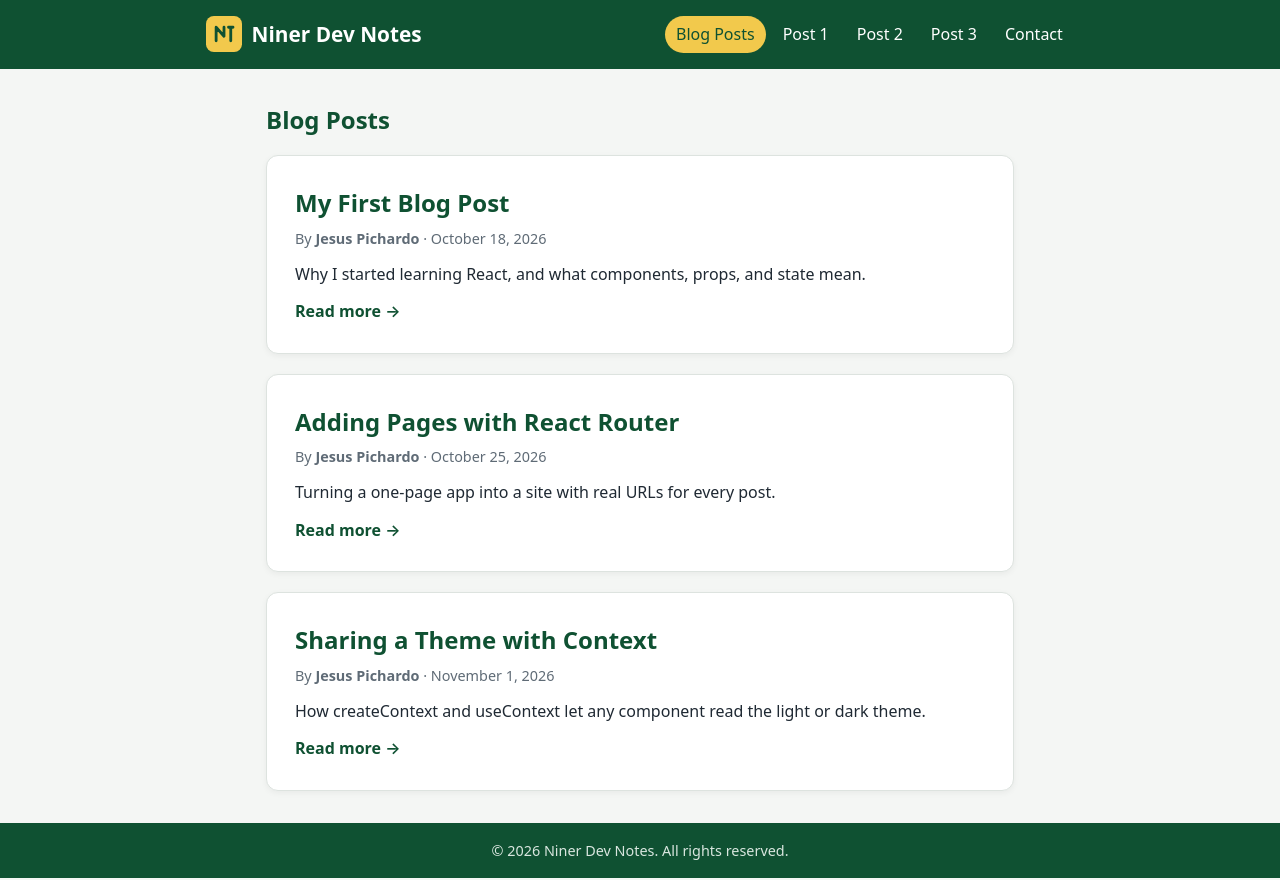
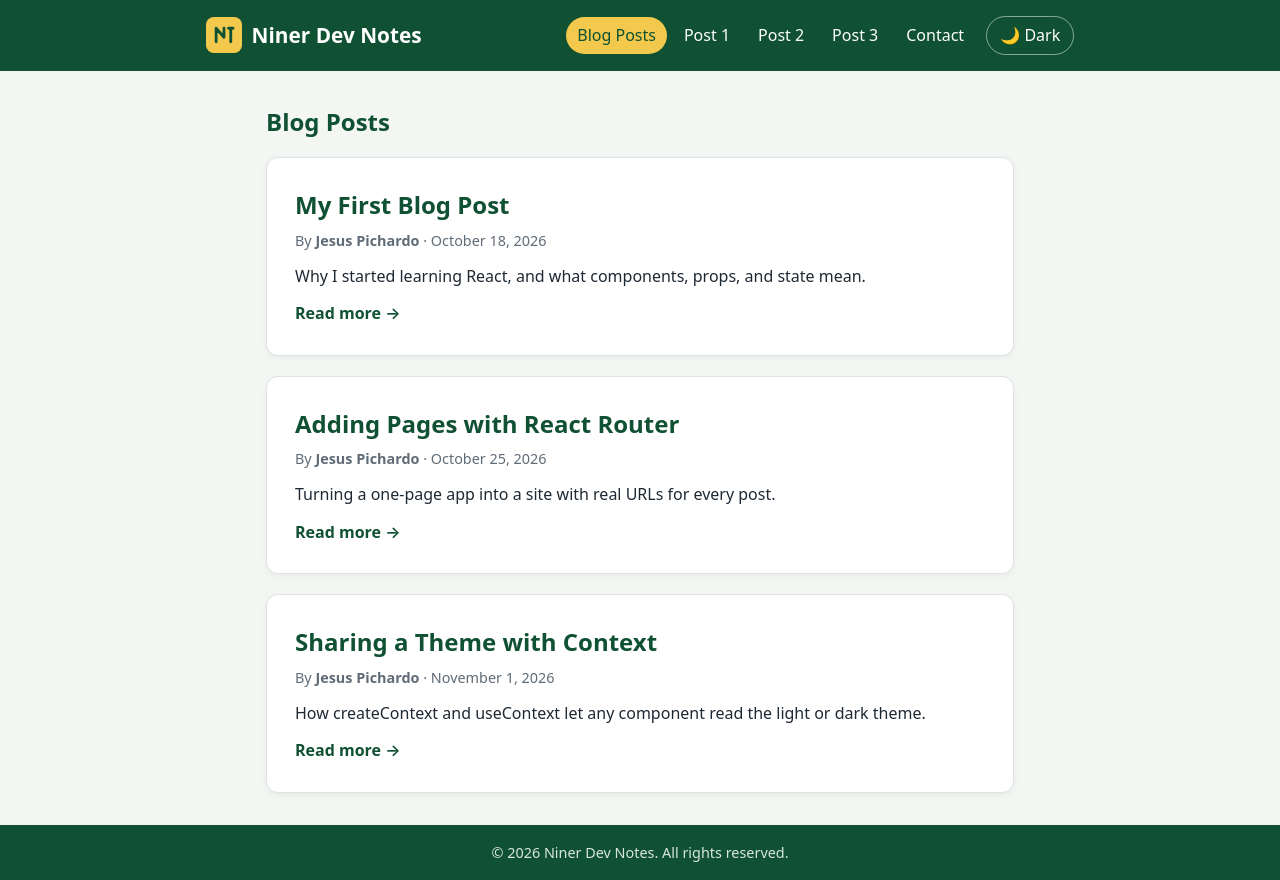
Before and after one commit to BobbyPinn/blog-lab, a React (Vite) app: page / in a window 1280 px wide. Built offline with nearby package versions, Linux system fonts and the light colour scheme.

Commit message:
Part 5: Add light/dark ThemeContext with navbar toggle saved to localStorage

```diff
--- a/src/components/layout/CommonLayout.jsx
+++ b/src/components/layout/CommonLayout.jsx
@@ -1,11 +1,15 @@
+import { useContext } from 'react'
 import { Outlet } from 'react-router'
+import { ThemeContext } from '../../context/ThemeContext.js'
 import Navbar from './Navbar.jsx'
 import Footer from './Footer.jsx'
 
 // Shared page frame: the matching child route renders where <Outlet /> is
 function CommonLayout() {
+  const { theme } = useContext(ThemeContext)
+
   return (
-    <div className="page">
+    <div className={`page theme-${theme}`}>
       <Navbar />
       <main className="main">
         <Outlet />
--- a/src/components/layout/Navbar.jsx
+++ b/src/components/layout/Navbar.jsx
@@ -1,7 +1,12 @@
+import { useContext } from 'react'
 import { Link, NavLink } from 'react-router'
+import { ThemeContext } from '../../context/ThemeContext.js'
 import { posts } from '../../data/posts.js'
 
 function Navbar() {
+  const { theme, toggleTheme } = useContext(ThemeContext)
+  const nextTheme = theme === 'light' ? 'dark' : 'light'
+
   return (
     <header className="header">
       <div className="header-inner">
@@ -20,6 +25,14 @@ function Navbar() {
             </NavLink>
           ))}
           <NavLink to="/contact">Contact</NavLink>
+          <button
+            type="button"
+            className="theme-toggle"
+            onClick={toggleTheme}
+            aria-label={`Switch to ${nextTheme} mode`}
+          >
+            {theme === 'light' ? '🌙 Dark' : '☀️ Light'}
+          </button>
         </nav>
       </div>
     </header>
--- /dev/null
+++ b/src/context/ThemeContext.js
@@ -0,0 +1,4 @@
+import { createContext } from 'react'
+
+// Components read this with useContext(ThemeContext) to get { theme, toggleTheme }
+export const ThemeContext = createContext(null)
--- /dev/null
+++ b/src/context/ThemeProvider.jsx
@@ -0,0 +1,26 @@
+import { useState, useEffect } from 'react'
+import { ThemeContext } from './ThemeContext.js'
+
+function ThemeProvider({ children }) {
+  // Start with the saved theme if there is one (this function only runs on the first render)
+  const [theme, setTheme] = useState(() =>
+    localStorage.getItem('theme') === 'dark' ? 'dark' : 'light'
+  )
+
+  // Save the theme every time it changes so it survives a reload
+  useEffect(() => {
+    localStorage.setItem('theme', theme)
+  }, [theme])
+
+  function toggleTheme() {
+    setTheme(theme === 'light' ? 'dark' : 'light')
+  }
+
+  return (
+    <ThemeContext.Provider value={{ theme, toggleTheme }}>
+      {children}
+    </ThemeContext.Provider>
+  )
+}
+
+export default ThemeProvider
--- a/src/index.css
+++ b/src/index.css
@@ -3,14 +3,65 @@
 body {
   margin: 0;
   font-family: system-ui, -apple-system, 'Segoe UI', Roboto, sans-serif;
-  background: #f4f6f4;
-  color: #1f2933;
   line-height: 1.6;
 }
 
-.page { min-height: 100vh; display: flex; flex-direction: column; }
+/* Theme colors: CommonLayout puts theme-light or theme-dark on .page,
+   and every rule below reads these variables with var(--name) */
+.theme-light {
+  --bg: #f4f6f4;
+  --surface: #fff;
+  --input-bg: #fff;
+  --text: #1f2933;
+  --muted: #5f6b76;
+  --border: #dde3df;
+  --border-strong: #c9d3cd;
+  --divider: #e6ebe8;
+  --heading: #0f5132;
+  --header-bg: #0f5132;
+  --footer-text: #d9e6df;
+  --btn-bg: #0f5132;
+  --btn-hover: #0b3d26;
+  --btn-text: #fff;
+  --like: #d6455d;
+  --like-bg: #fdecef;
+  --ok-bg: #e6f4ea;
+  --ok-border: #a7d7b8;
+  --ok-text: #0f5132;
+  --shadow: 0 2px 6px rgba(0,0,0,.05);
+  color-scheme: light;
+}
 
-.header { background: #0f5132; color: #fff; }
+.theme-dark {
+  --bg: #10151a;
+  --surface: #1b232b;
+  --input-bg: #121a20;
+  --text: #e6edf3;
+  --muted: #9aa7b3;
+  --border: #2c3740;
+  --border-strong: #3a4752;
+  --divider: #2c3740;
+  --heading: #f2c94c;
+  --header-bg: #0a2a1c;
+  --footer-text: #c9d6cf;
+  --btn-bg: #f2c94c;
+  --btn-hover: #e0b63a;
+  --btn-text: #10151a;
+  --like: #ff7a8f;
+  --like-bg: #3a1f26;
+  --ok-bg: #16301f;
+  --ok-border: #2f6b45;
+  --ok-text: #b7e4c7;
+  --shadow: 0 2px 8px rgba(0,0,0,.4);
+  color-scheme: dark;
+}
+
+.page {
+  min-height: 100vh; display: flex; flex-direction: column;
+  background: var(--bg); color: var(--text);
+}
+
+.header { background: var(--header-bg); color: #fff; }
 .header-inner {
   max-width: 900px; margin: 0 auto; padding: 1rem;
   display: flex; align-items: center; justify-content: space-between; gap: 1rem; flex-wrap: wrap;
@@ -19,7 +70,7 @@ body {
   display: flex; align-items: center; gap: .6rem; font-size: 1.3rem; font-weight: 700;
   color: #fff; text-decoration: none;
 }
-.nav { display: flex; flex-wrap: wrap; gap: .35rem; }
+.nav { display: flex; flex-wrap: wrap; align-items: center; gap: .35rem; }
 .nav a {
   color: #fff; text-decoration: none; font-weight: 500;
   padding: .35rem .7rem; border-radius: 999px;
@@ -28,67 +79,74 @@ body {
 /* NavLink adds the "active" class to the link for the current page */
 .nav a.active { background: #f2c94c; color: #0f5132; }
 
+.theme-toggle {
+  margin-left: .35rem; padding: .35rem .8rem; border-radius: 999px;
+  border: 1px solid rgba(255,255,255,.5); background: transparent;
+  color: #fff; font: inherit; font-weight: 500; cursor: pointer;
+}
+.theme-toggle:hover { border-color: #f2c94c; color: #f2c94c; }
+
 .main {
   flex: 1; width: 100%; max-width: 780px; margin: 0 auto;
   padding: 2rem 1rem; display: flex; flex-direction: column; gap: 1.5rem;
 }
 
 .card {
-  background: #fff; border: 1px solid #dde3df; border-radius: 12px;
-  padding: 1.75rem; box-shadow: 0 2px 6px rgba(0,0,0,.05);
+  background: var(--surface); border: 1px solid var(--border); border-radius: 12px;
+  padding: 1.75rem; box-shadow: var(--shadow);
 }
-.post-title { margin: 0 0 .25rem; color: #0f5132; }
-.meta { margin: 0 0 1rem; color: #5f6b76; font-size: .9rem; }
-h2 { margin-top: 0; color: #0f5132; }
+.post-title { margin: 0 0 .25rem; color: var(--heading); }
+.meta { margin: 0 0 1rem; color: var(--muted); font-size: .9rem; }
+h2 { margin-top: 0; color: var(--heading); }
 
 .like-btn {
   display: inline-flex; align-items: center; gap: .4rem;
-  padding: .5rem 1rem; border: 1px solid #c9d3cd; border-radius: 999px;
-  background: #fff; color: #5f6b76; font-weight: 600; cursor: pointer;
+  padding: .5rem 1rem; border: 1px solid var(--border-strong); border-radius: 999px;
+  background: var(--surface); color: var(--muted); font-weight: 600; cursor: pointer;
 }
-.like-btn:hover { border-color: #d6455d; color: #d6455d; }
-.like-btn.liked { background: #fdecef; border-color: #d6455d; color: #d6455d; }
+.like-btn:hover { border-color: var(--like); color: var(--like); }
+.like-btn.liked { background: var(--like-bg); border-color: var(--like); color: var(--like); }
 
-.comment-form { margin-top: 1.25rem; padding-top: 1.25rem; border-top: 1px solid #e6ebe8; }
-.comment-form h3 { margin: 0; color: #0f5132; }
-.empty { color: #5f6b76; font-style: italic; }
+.comment-form { margin-top: 1.25rem; padding-top: 1.25rem; border-top: 1px solid var(--divider); }
+.comment-form h3 { margin: 0; color: var(--heading); }
+.empty { color: var(--muted); font-style: italic; }
 
 .comment-list { list-style: none; padding: 0; margin: 0; }
-.comment { border-top: 1px solid #e6ebe8; padding: .9rem 0; }
+.comment { border-top: 1px solid var(--divider); padding: .9rem 0; }
 .comment p { margin: 0; }
 .comment .meta { margin-bottom: .2rem; }
 
-.page-title { margin: 0 0 1rem; color: #0f5132; }
+.page-title { margin: 0 0 1rem; color: var(--heading); }
 
 .post-list { list-style: none; padding: 0; margin: 0; display: grid; gap: 1.25rem; }
 .post-card h2 { margin-bottom: .25rem; }
-.post-card h2 a { color: #0f5132; text-decoration: none; }
+.post-card h2 a { color: var(--heading); text-decoration: none; }
 .post-card h2 a:hover { text-decoration: underline; }
 .post-card p { margin: 0 0 .75rem; }
-.read-more { color: #0f5132; font-weight: 600; text-decoration: none; }
+.read-more { color: var(--heading); font-weight: 600; text-decoration: none; }
 .read-more:hover { text-decoration: underline; }
 
 .stack-form { display: flex; flex-direction: column; gap: .4rem; }
 .stack-form label { font-weight: 600; margin-top: .5rem; }
 .stack-form input, .stack-form textarea {
-  padding: .7rem .9rem; border: 1px solid #c9d3cd; border-radius: 8px;
-  font: inherit; resize: vertical;
+  padding: .7rem .9rem; border: 1px solid var(--border-strong); border-radius: 8px;
+  background: var(--input-bg); color: var(--text); font: inherit; resize: vertical;
 }
-.stack-form input:focus, .stack-form textarea:focus { outline: 2px solid #0f5132; border-color: transparent; }
+.stack-form input:focus, .stack-form textarea:focus { outline: 2px solid var(--heading); border-color: transparent; }
 .stack-form .btn { align-self: flex-start; margin-top: 1rem; }
 
 .btn {
   padding: .7rem 1.4rem; border: none; border-radius: 8px;
-  background: #0f5132; color: #fff; font: inherit; font-weight: 600; cursor: pointer;
+  background: var(--btn-bg); color: var(--btn-text); font: inherit; font-weight: 600; cursor: pointer;
 }
-.btn:hover { background: #0b3d26; }
+.btn:hover { background: var(--btn-hover); }
 
 .confirmation {
   padding: .9rem 1rem; border-radius: 8px; margin-bottom: 1.25rem;
-  background: #e6f4ea; border: 1px solid #a7d7b8; color: #0f5132;
+  background: var(--ok-bg); border: 1px solid var(--ok-border); color: var(--ok-text);
 }
 
-.footer { background: #0f5132; color: #d9e6df; text-align: center; padding: 1rem; font-size: .9rem; }
+.footer { background: var(--header-bg); color: var(--footer-text); text-align: center; padding: 1rem; font-size: .9rem; }
 .footer p { margin: 0; }
 
 @media (max-width: 600px) {
--- a/src/main.jsx
+++ b/src/main.jsx
@@ -3,11 +3,14 @@ import { createRoot } from 'react-dom/client'
 import { BrowserRouter } from 'react-router'
 import './index.css'
 import App from './App.jsx'
+import ThemeProvider from './context/ThemeProvider.jsx'
 
 createRoot(document.getElementById('root')).render(
   <StrictMode>
     <BrowserRouter>
-      <App />
+      <ThemeProvider>
+        <App />
+      </ThemeProvider>
     </BrowserRouter>
   </StrictMode>,
 )
```
